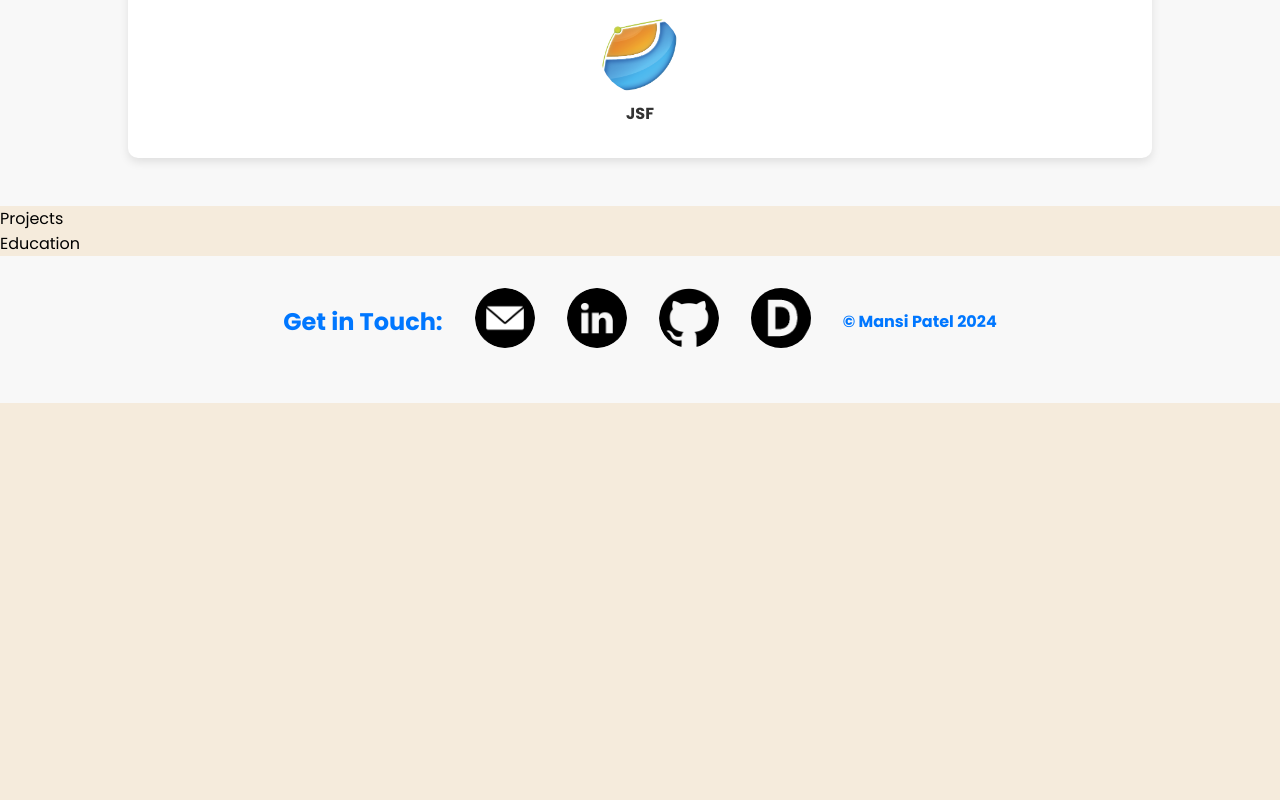
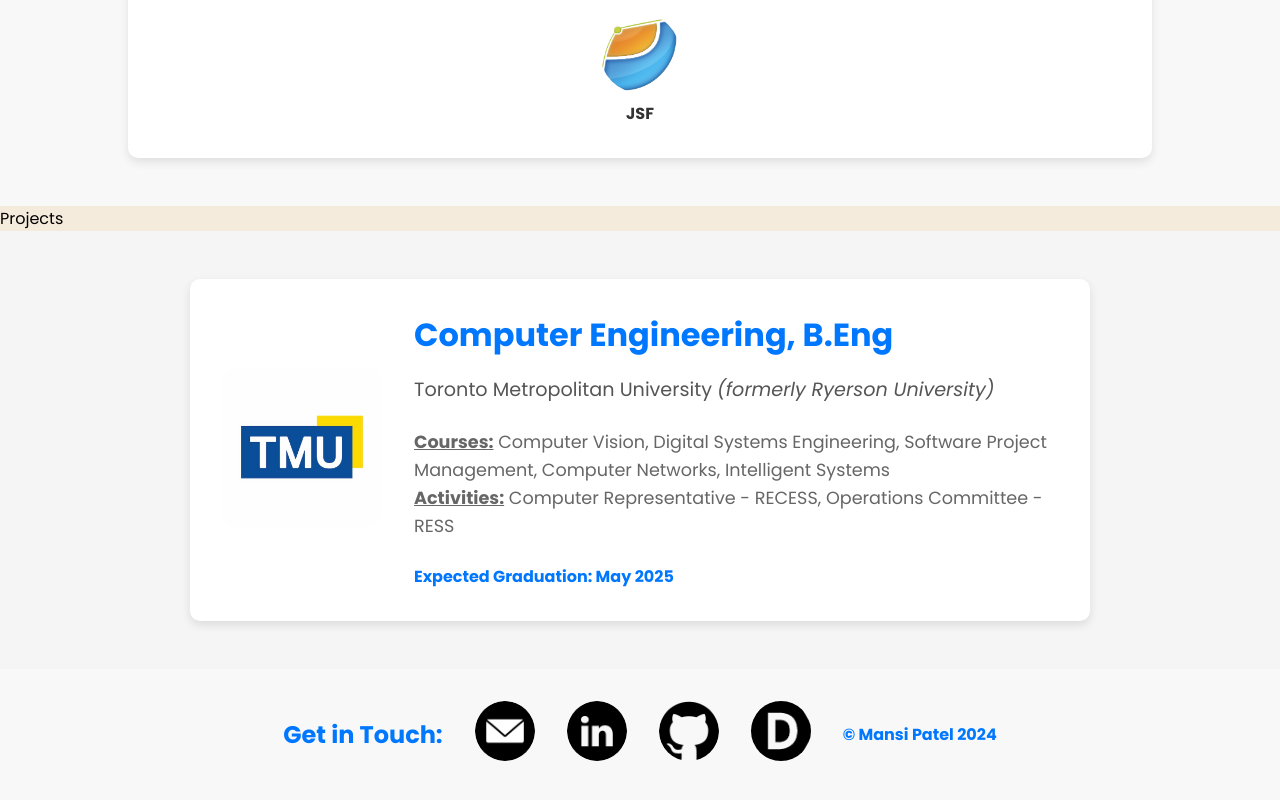
Before and after one commit to mansijp/mansi-patel, a React (Create React App) app: page / in a window 1280 px wide. Shown: the part 2340-3140 px from the top of the page. Before the commit the page ends 2743 px from the top, so only its background shows below. Built offline with nearby package versions, Linux system fonts and the light colour scheme.

Commit message:
Education section complete

```diff
--- a/src/components/Education/education.css
+++ b/src/components/Education/education.css
@@ -0,0 +1,72 @@
+#education {
+    width: 100%;
+    padding: 3rem 0;
+    background-color: #f5f5f5;
+    color: #333;
+}
+
+.education-container {
+    display: flex;
+    justify-content: center;
+    align-items: center;
+    width: 80%;
+    max-width: 900px;
+    margin: 0 auto;
+    background-color: white;
+    border-radius: 10px;
+    box-shadow: 0 4px 10px rgba(0, 0, 0, 0.1);
+    padding: 2rem;
+}
+
+.education-content {
+    display: flex;
+    justify-content: flex-start;
+    align-items: center;
+    width: 100%;
+}
+
+.education-logo-container {
+    margin-right: 2rem;
+}
+
+.education-logo {
+    width: 10rem;
+    height: 10rem;
+    object-fit: cover;
+    border-radius: 10%;
+}
+
+.education-text-container {
+    display: flex;
+    flex-direction: column;
+    justify-content: flex-start;
+    align-items: flex-start;
+    text-align: left;
+}
+
+.education-title {
+    font-size: 2rem;
+    font-weight: bold;
+    color: #0077ff;
+    margin-bottom: 1rem;
+}
+
+.education-subtitle {
+    font-size: 1.2rem;
+    font-weight: normal;
+    color: #555;
+    margin-bottom: 1.5rem;
+}
+
+.education-description {
+    font-size: 1.1rem;
+    color: #666;
+    line-height: 1.6;
+    margin-bottom: 1.5rem;
+}
+
+.education-duration {
+    font-size: 1rem;
+    color: #0077ff;
+    font-weight: bold;
+}
--- a/src/components/Education/education.js
+++ b/src/components/Education/education.js
@@ -1,12 +1,29 @@
-import React from 'react';
+import React from "react";
 import './education.css';
+import uni from '../../img/tmu.jpg';
 
 const Education = () => {
-    return(
+    return (
         <section id="education">
-            <div>Education</div>
+            <div className="education-container">
+                <div className="education-content">
+                    <div className="education-logo-container">
+                        <img src={uni} alt="University Logo" className="education-logo" />
+                    </div>
+
+                    <div className="education-text-container">
+                        <p className="education-title">Computer Engineering, B.Eng</p>
+                        <p className="education-subtitle">Toronto Metropolitan University <i>(formerly Ryerson University)</i></p>
+                        <p className="education-description">
+                            <b><u>Courses:</u></b> Computer Vision, Digital Systems Engineering, Software Project Management, Computer Networks, Intelligent Systems
+                            <br/><b><u>Activities:</u></b> Computer Representative - RECESS, Operations Committee - RESS
+                        </p>
+                        <p className="education-duration">Expected Graduation: May 2025</p>
+                    </div>
+                </div>
+            </div>
         </section>
-    )
-}
+    );
+};
 
 export default Education;
```
Also changed, not shown: src/img/tmu.jpg (added).
